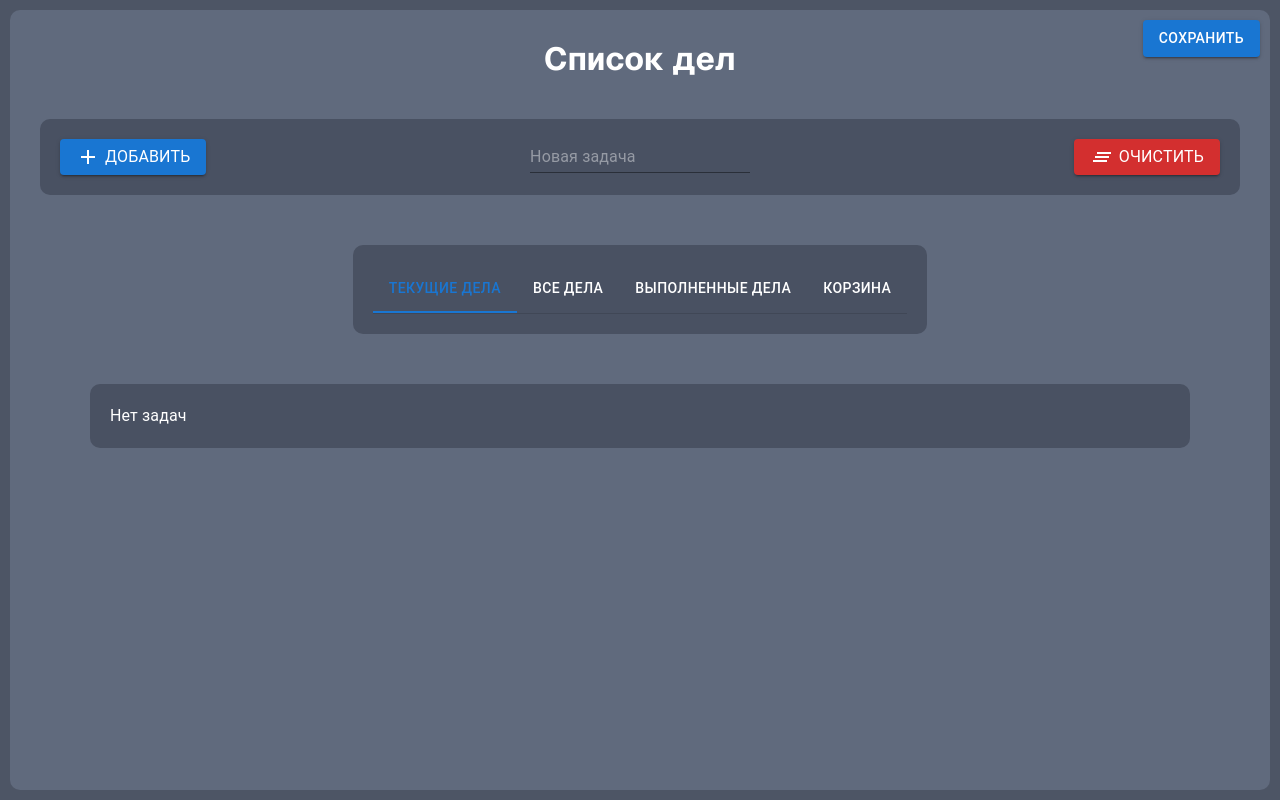
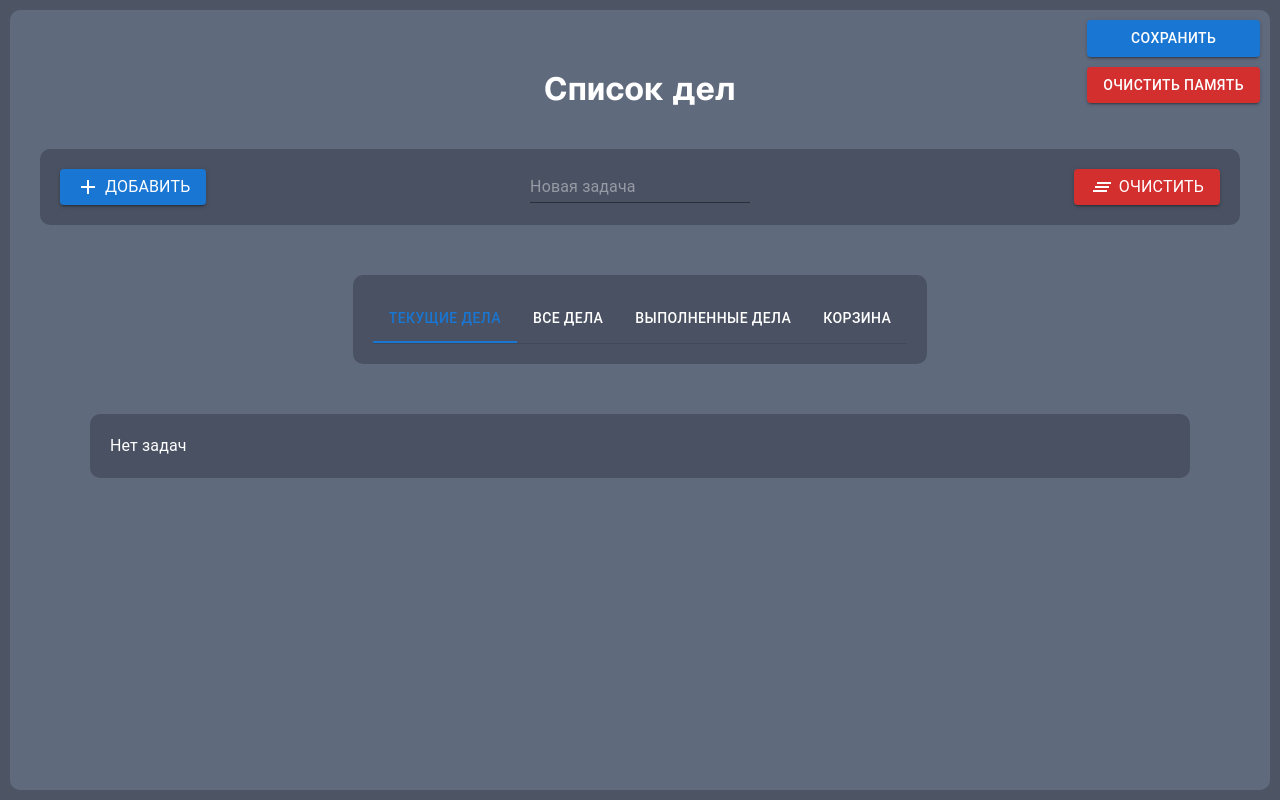
Before and after one commit to Hire-Hoffee/To-Do-List, a Next.js app: page / in a window 1280 px wide. Built offline with nearby package versions, Linux system fonts and the light colour scheme.

Commit message:
clear localStorage option

```diff
--- a/src/app/page.styles.ts
+++ b/src/app/page.styles.ts
@@ -1,5 +1,4 @@
 import styled from "@emotion/styled";
-import { Button } from "@mui/material";
 
 export const Container = styled.div`
   background-color: #606a7d;
@@ -15,11 +14,14 @@ export const Container = styled.div`
 
 export const Title = styled.h1`
   color: #fff;
-  margin-top: 20px;
+  margin-top: 50px;
 `;
 
-export const SaveButton = styled(Button)`
+export const ButtonsContainer = styled.div`
   position: absolute;
   top: 20px;
   right: 20px;
+  display: flex;
+  flex-direction: column;
+  gap: 10px;
 `;
--- a/src/app/page.tsx
+++ b/src/app/page.tsx
@@ -6,27 +6,40 @@ import TasksList from "@/components/TasksList/TasksList";
 import TaskManage from "@/components/TaskManage/TaskManage";
 import FilterBar from "@/components/FilterBar/FilterBar";
 import { useAppSelector } from "@/store";
-import { Snackbar } from "@mui/material";
+import { Snackbar, Button } from "@mui/material";
 
 export default function Home() {
   const tasks = useAppSelector((state) => state.tasks.tasksList);
   const [open, setOpen] = useState(false);
+  const [snackbarMessage, setSnackbarMessage] = useState("");
 
   const handleSaveTasksList = () => {
     localStorage.setItem("tasks", JSON.stringify(tasks));
+    setSnackbarMessage("Данные сохранены");
+    setOpen(true);
+  };
+
+  const handleClearTasksList = () => {
+    localStorage.removeItem("tasks");
+    setSnackbarMessage("Память очищена");
     setOpen(true);
   };
 
   return (
     <SC.Container>
-      <SC.SaveButton variant="contained" onClick={handleSaveTasksList}>
-        Сохранить
-      </SC.SaveButton>
+      <SC.ButtonsContainer>
+        <Button variant="contained" onClick={handleSaveTasksList}>
+          Сохранить
+        </Button>
+        <Button variant="contained" color="error" onClick={handleClearTasksList}>
+          Очистить память
+        </Button>
+      </SC.ButtonsContainer>
       <Snackbar
         open={open}
         autoHideDuration={1000}
         onClose={() => setOpen(false)}
-        message="Данные сохранены"
+        message={snackbarMessage}
       />
       <SC.Title>Список дел</SC.Title>
       <TaskManage />
```
